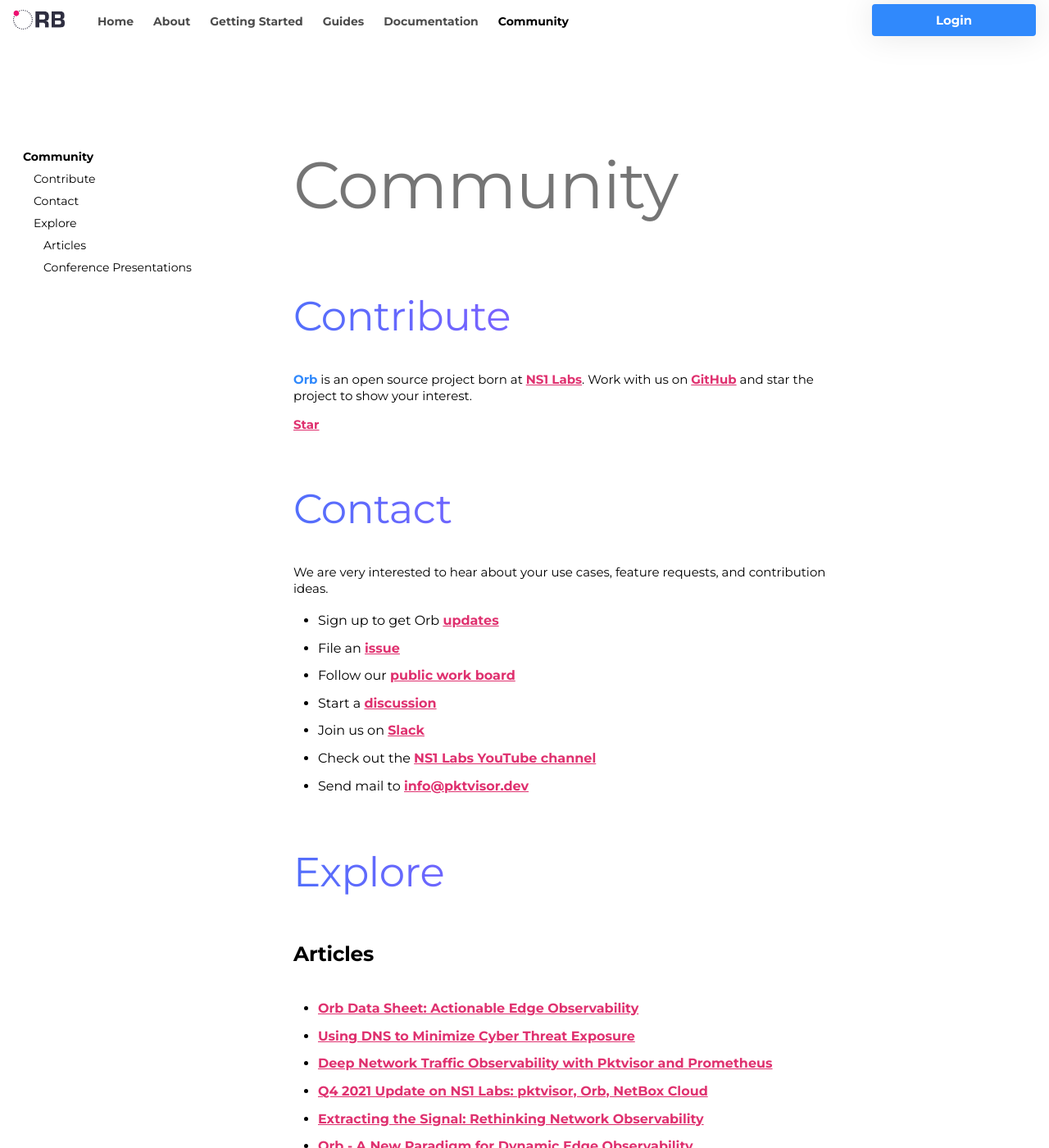
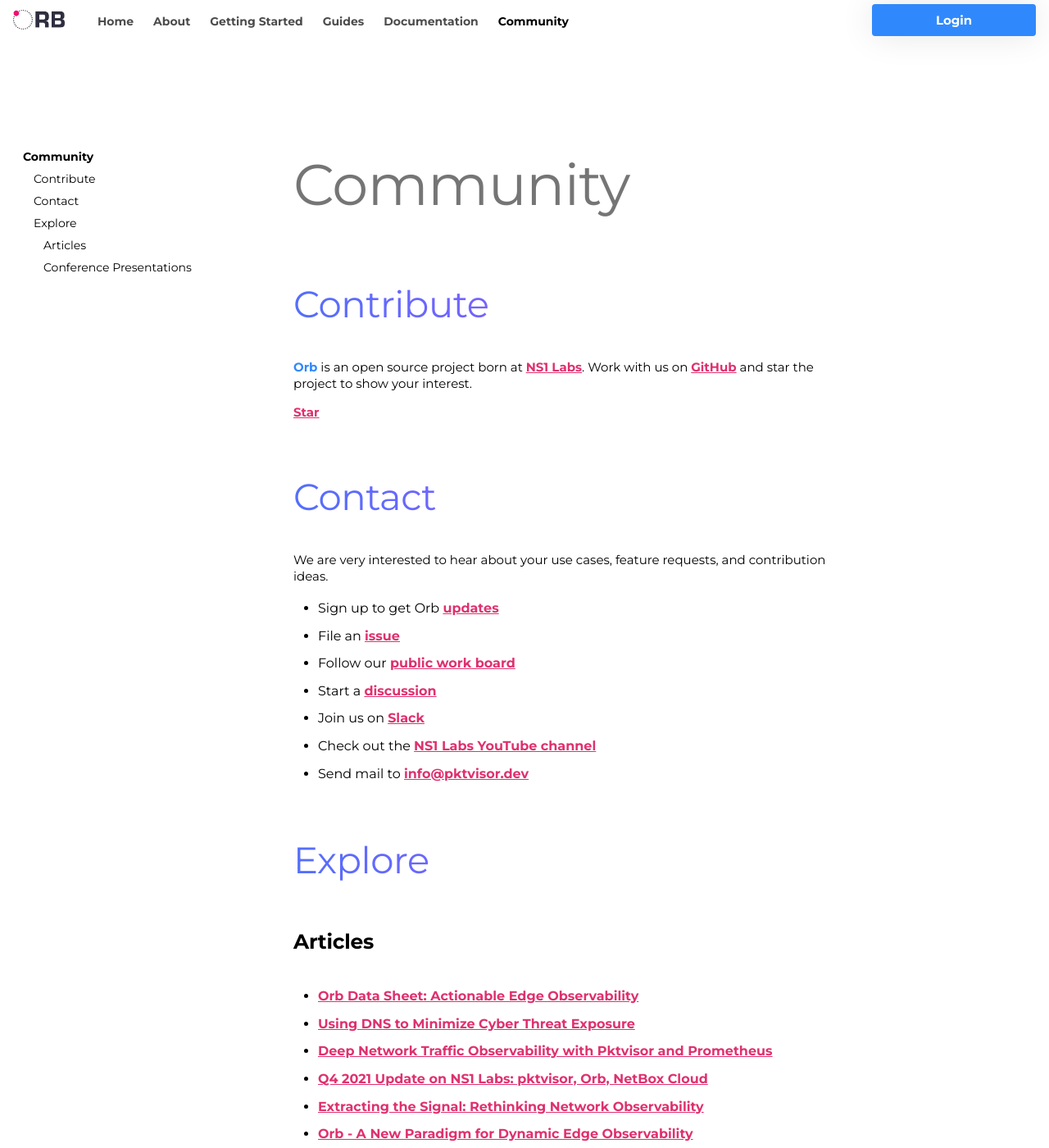
Before and after one commit to orb-community/orb-website, an MkDocs documentation site: the page built from docs/contact.md, in a window 1280 px wide and 1400 px high. Shown: the whole window at 82% size. Built offline with MkDocs 1.6.1 and Material for MkDocs 9.7.7, drawn with Linux system fonts in a browser that asks for light colours.

Commit message:
quickfix h2 margin - reduce h1 and h2 sizes by 0.25rem

```diff
--- a/docs/stylesheets/extra.css
+++ b/docs/stylesheets/extra.css
@@ -125,17 +125,18 @@
 .md-typeset h1,
 h1 {
   font-weight: 400;
-  font-size: 4rem;
+  font-size: 3.5rem;
   line-height: 4.75rem;
-  margin: 0 0 4rem 0 !important;
+  margin: 0 0 3.25rem 0 !important;
 }
 
 .md-typeset h2,
 h2 {
   font-weight: 400;
-  font-size: 2.5rem;
+  font-size: 2.25rem;
   line-height: 3.25rem;
-  margin: 3rem 0 1.75rem 0 !important;
+  margin-top: 3rem !important;
+  margin-bottom: 1.75rem !important;
   /* identical to box height */
 
   background: radial-gradient(
```
